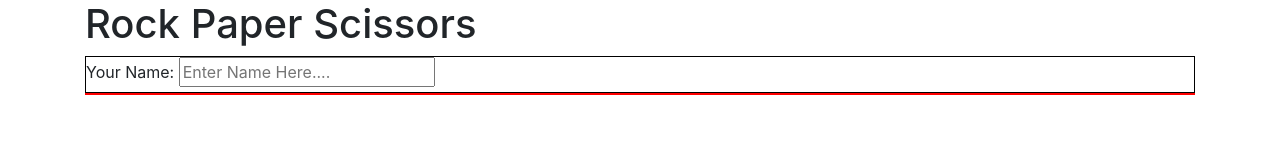
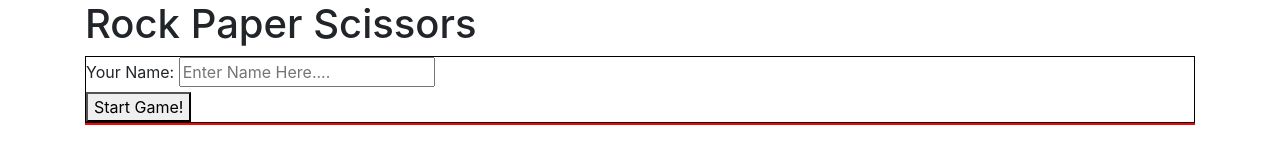
Before and after one commit to IT3049C-Lively-FA23/rock-paper-scissors-Wilmer19, a website: page index.html in a window 1280 px wide. Drawn offline with Linux system fonts and the light colour scheme.

Commit message:
Created start game button

```diff
--- a/index.html
+++ b/index.html
@@ -20,7 +20,7 @@
                     <label for="username">Your Name:</label>
                     <input type="text" name="username" id="username" placeholder="Enter Name Here....">
                 </div>
-
+                <button id="start-game-button">Start Game!</button>
             </form>
 
         </div>
```
